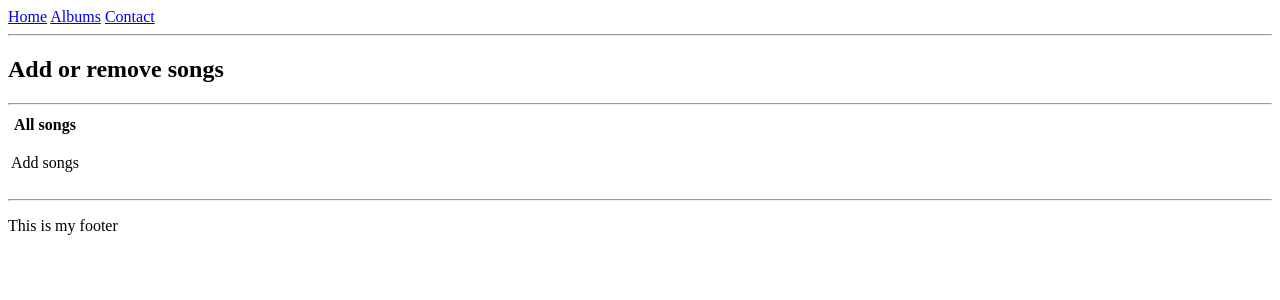
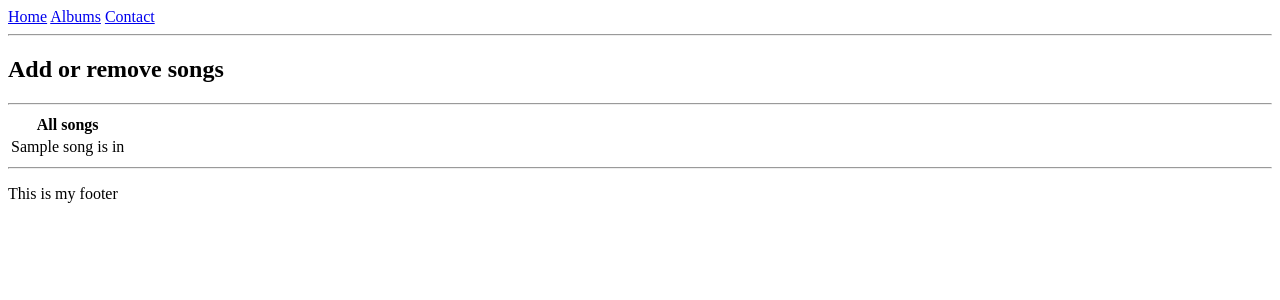
Before and after one commit to IFOH/Music-Maestro-web-app, a Django app: page /albums/1/edit in a window 1280 px wide. Shown: the top 300 px of the page. Run offline with Django 4.2, Linux system fonts and the light colour scheme; tables that the repository leaves empty hold one stand-in row (values such as "Sample post").

Commit message:
updated song views

```diff
--- a/app_album_viewer/templates/app_album_viewer/edit_view.html
+++ b/app_album_viewer/templates/app_album_viewer/edit_view.html
@@ -12,19 +12,11 @@
         {% for current_song in songs %}
             <tr>
                 <td>
-                    {{ song.title }}
-                </td>
-            </tr>
-        {% endfor %}
-        <tr>
-            <td>
-                <p>Add songs</p>
-            </td>
-        </tr>
-        {% for missing_song in songs %}
-            <tr>
-                <td>
-                    {{ song.title }}
+                    {% if current_song.in_album %}
+                        {{ current_song.obj.title }} is in
+                    {% else %}
+                        {{ current_song.obj.title }} is not in
+                    {% endif %}
                 </td>
             </tr>
         {% endfor %}
--- a/app_album_viewer/views.py
+++ b/app_album_viewer/views.py
@@ -19,6 +19,12 @@
 def edit_view(request, id):
     context = {}
     current_album = get_object_or_404(Album, pk=id)
-    context["current_songs"] = Song.objects.filter(album=current_album)
-    context["missing_songs"] = Song.objects.exclude(album=current_album)
+    songs = []
+    for song in Song.objects.all():
+        if song.album == current_album:
+            songs.append({"obj":song, "in_album":True})
+        else:
+            songs.append({"obj":song, "in_album":False})
+
+    context["songs"] = songs
     return render(request, 'app_album_viewer/edit_view.html', context)
```
